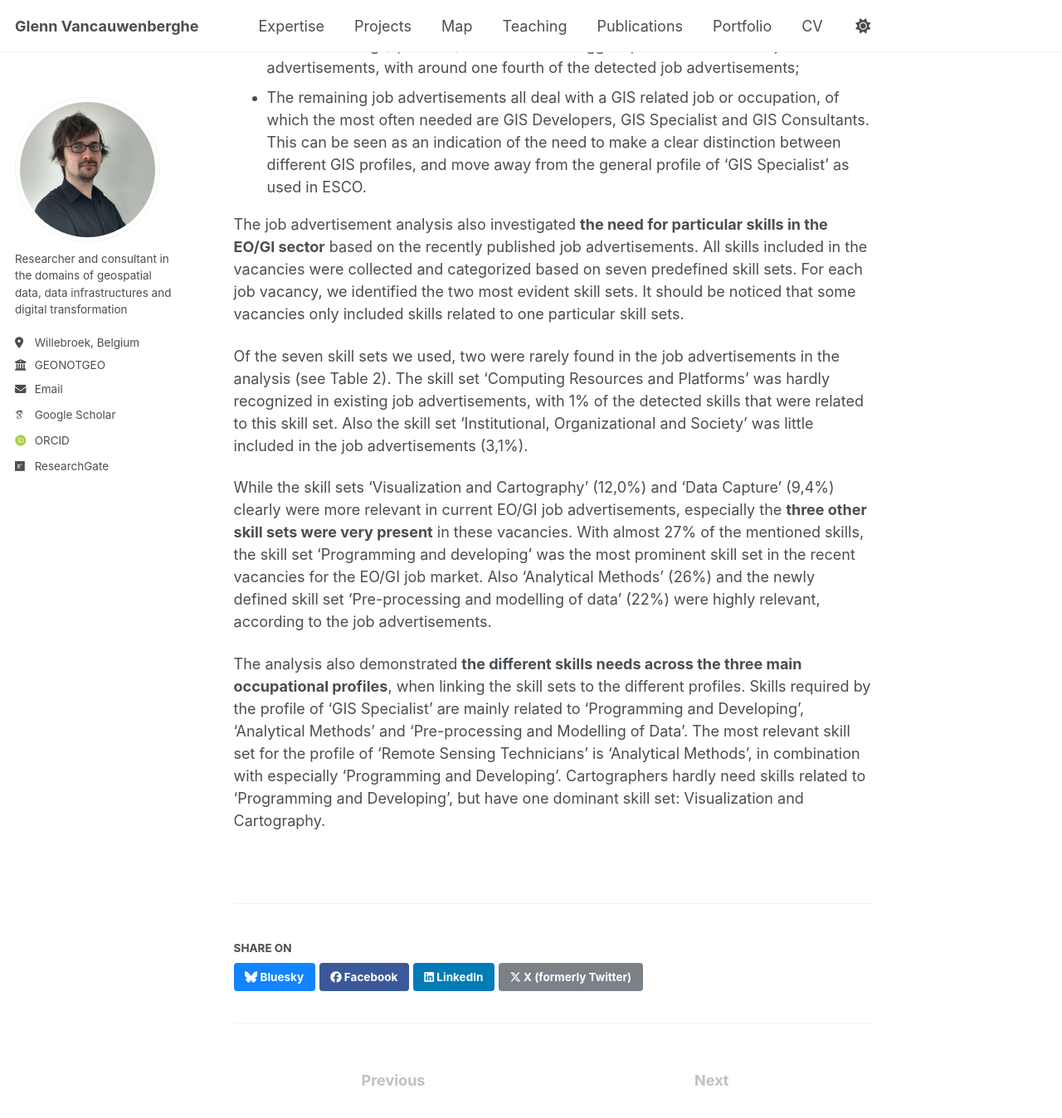
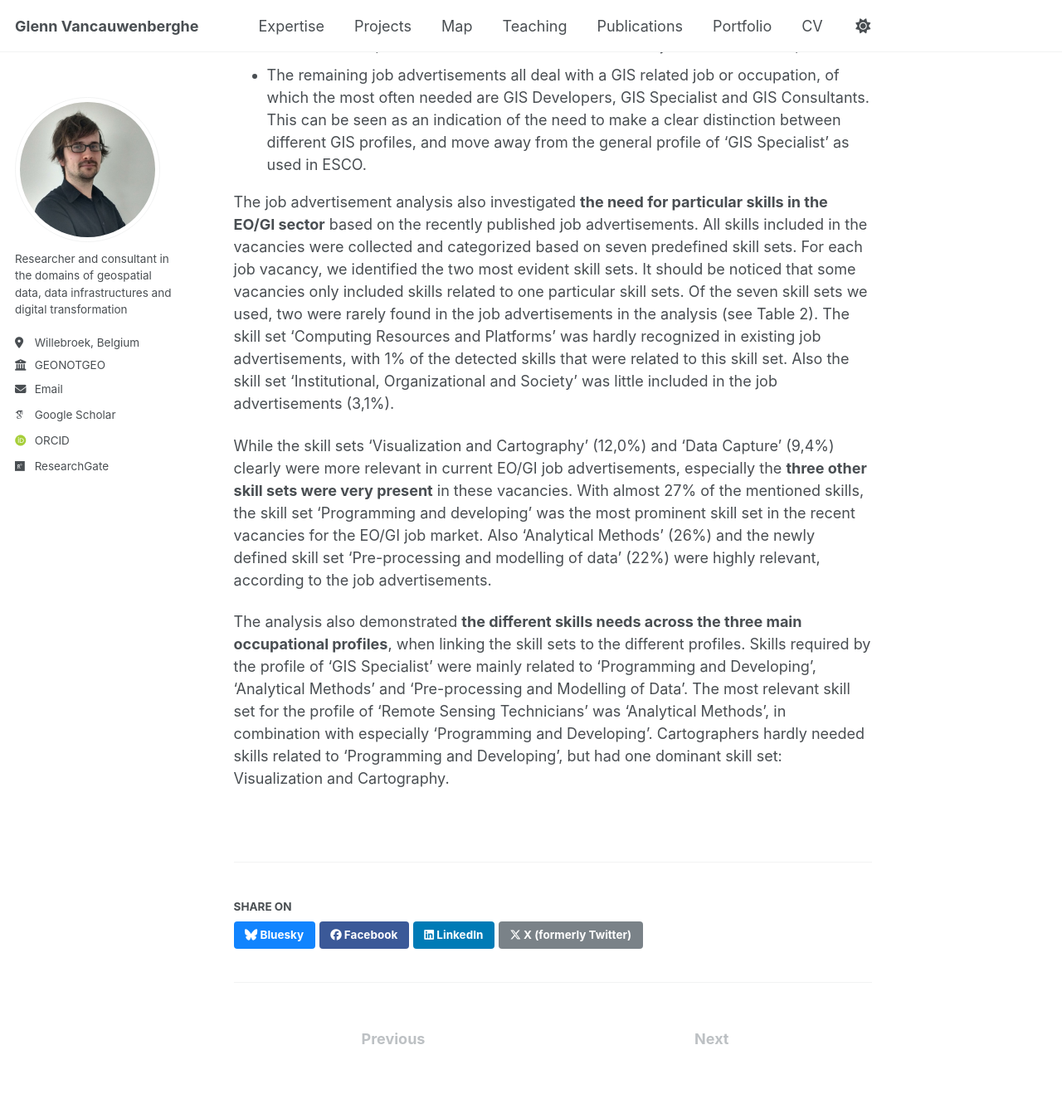
Before and after one commit to GVancauwenberghe/gvancauwenberghe.github.io, a Jekyll site: the page built from _portfolio/portfolio-6.md, in a window 1280 px wide and 1400 px high, scrolled down 1575 px. Shown: the top 1348 px of the window at 83% size. Built offline with Jekyll 4.4.1, drawn with Linux system fonts in a browser that asks for light colours; some web fonts are replaced; some of the changed text lies outside the part shown.

Commit message:
Update portfolio-6.md

```diff
--- a/_portfolio/portfolio-6.md
+++ b/_portfolio/portfolio-6.md
@@ -19,10 +19,8 @@ The findings from the job advertisement analysis showed that:
 * Remote sensing (specialist) constitutes the biggest part of the detected job advertisements, with around one fourth of the detected job advertisements;
 * The remaining job advertisements all deal with a GIS related job or occupation, of which the most often needed are GIS Developers, GIS Specialist and GIS Consultants. This can be seen as an indication of the need to make a clear distinction between different GIS profiles, and move away from the general profile of ‘GIS Specialist’ as used in ESCO.
 
-The job advertisement analysis also investigated **the need for particular skills in the EO/GI sector** based on the recently published job advertisements. All skills included in the vacancies were collected and categorized based on seven predefined skill sets. For each job vacancy, we identified the two most evident skill sets. It should be noticed that some vacancies only included skills related to one particular skill sets.
-
-Of the seven skill sets we used, two were rarely found in the job advertisements in the analysis (see Table 2). The skill set ‘Computing Resources and Platforms’ was hardly recognized in existing job advertisements, with 1% of the detected skills that were related to this skill set. Also the skill set ‘Institutional, Organizational and Society’ was little included in the job advertisements (3,1%).
+The job advertisement analysis also investigated **the need for particular skills in the EO/GI sector** based on the recently published job advertisements. All skills included in the vacancies were collected and categorized based on seven predefined skill sets. For each job vacancy, we identified the two most evident skill sets. It should be noticed that some vacancies only included skills related to one particular skill sets. Of the seven skill sets we used, two were rarely found in the job advertisements in the analysis (see Table 2). The skill set ‘Computing Resources and Platforms’ was hardly recognized in existing job advertisements, with 1% of the detected skills that were related to this skill set. Also the skill set ‘Institutional, Organizational and Society’ was little included in the job advertisements (3,1%).
 
 While the skill sets ‘Visualization and Cartography’ (12,0%) and ‘Data Capture’ (9,4%) clearly were more relevant in current EO/GI job advertisements, especially the **three other skill sets were very present** in these vacancies. With almost 27% of the mentioned skills, the skill set ‘Programming and developing’ was the most prominent skill set in the recent vacancies for the EO/GI job market. Also ‘Analytical Methods’ (26%) and the newly defined skill set ‘Pre-processing and modelling of data’ (22%) were highly relevant, according to the job advertisements.
 
-The analysis also demonstrated **the different skills needs across the three main occupational profiles**, when linking the skill sets to the different profiles. Skills required by the profile of ‘GIS Specialist’ are mainly related to ‘Programming and Developing’, ‘Analytical Methods’ and ‘Pre-processing and Modelling of Data’. The most relevant skill set for the profile of ‘Remote Sensing Technicians’ is ‘Analytical Methods’, in combination with especially ‘Programming and Developing’. Cartographers hardly need skills related to ‘Programming and Developing’, but have one dominant skill set: Visualization and Cartography.
+The analysis also demonstrated **the different skills needs across the three main occupational profiles**, when linking the skill sets to the different profiles. Skills required by the profile of ‘GIS Specialist’ were mainly related to ‘Programming and Developing’, ‘Analytical Methods’ and ‘Pre-processing and Modelling of Data’. The most relevant skill set for the profile of ‘Remote Sensing Technicians’ was ‘Analytical Methods’, in combination with especially ‘Programming and Developing’. Cartographers hardly needed skills related to ‘Programming and Developing’, but had one dominant skill set: Visualization and Cartography.
```
Also changed, not shown: other parts of _portfolio/portfolio-6.md (+1 -1 lines).
